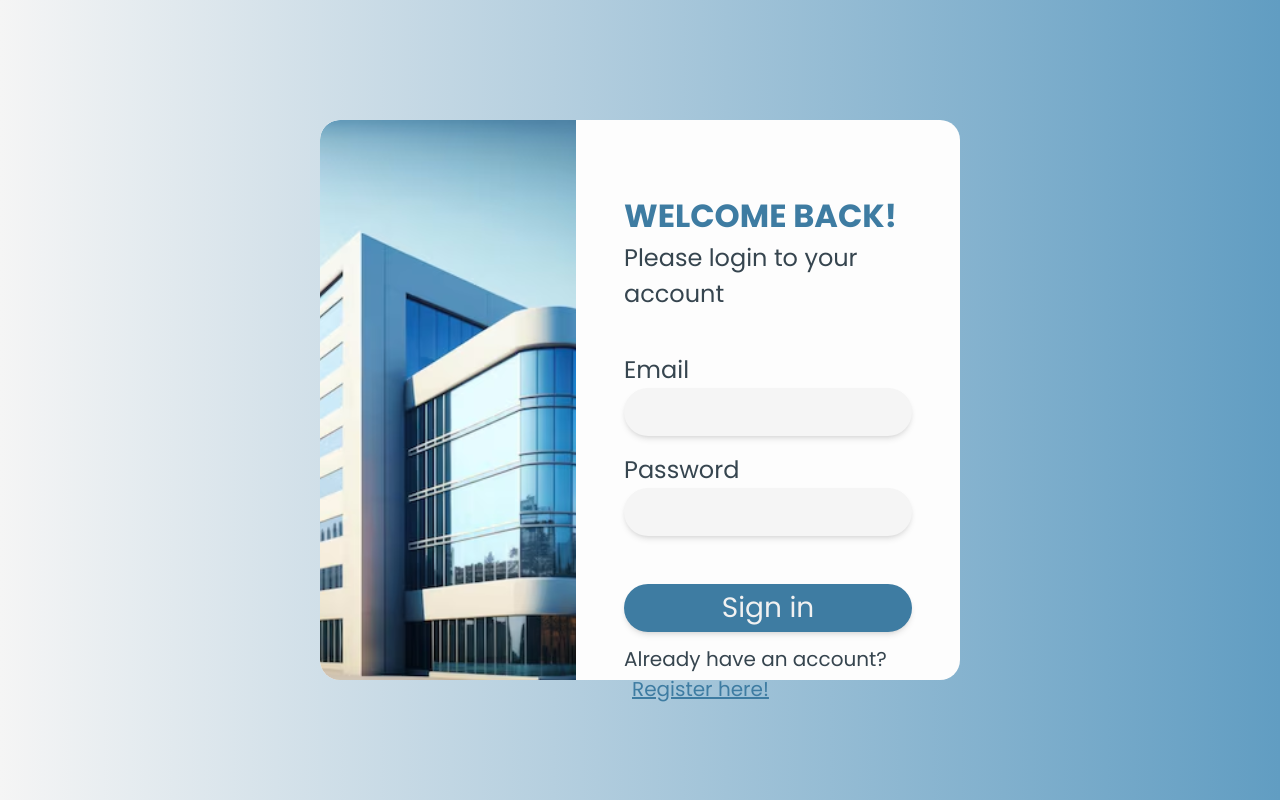
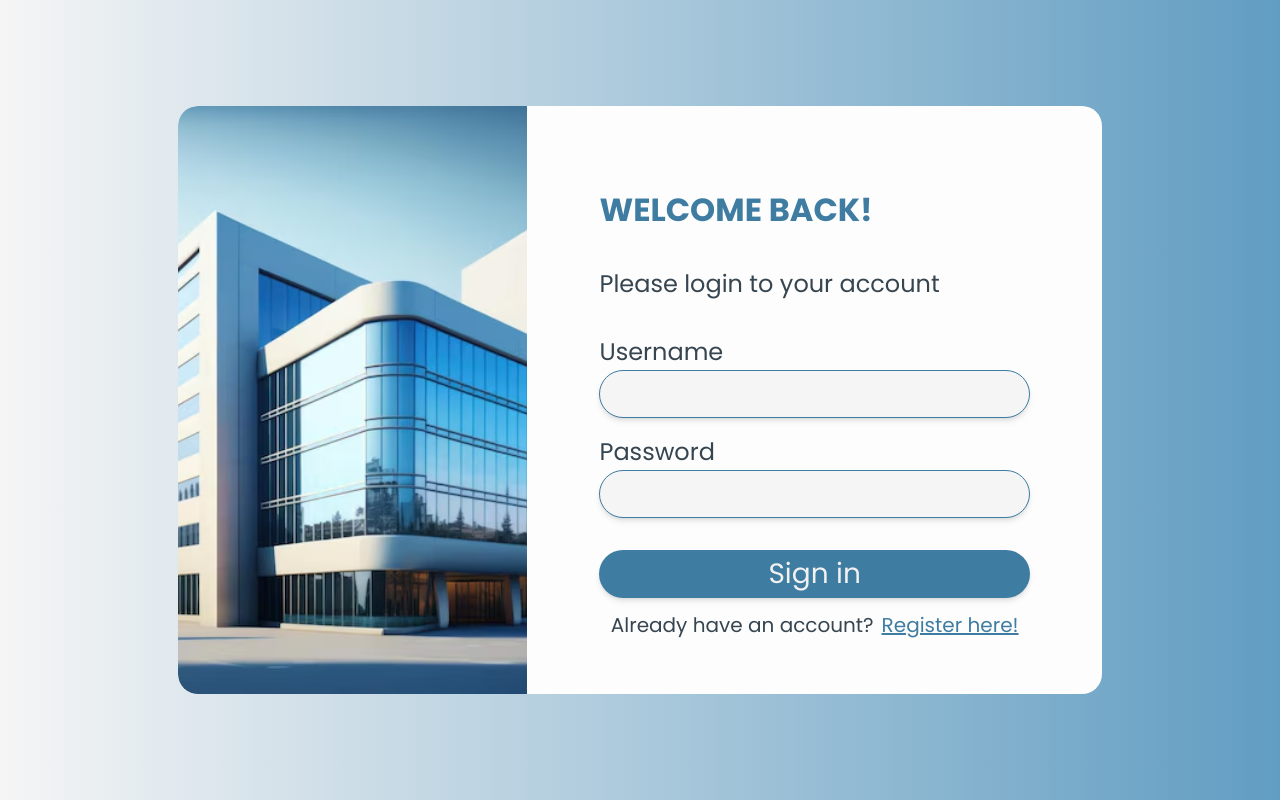
Before and after one commit to rastuak/EmpTracky, a React (Vite) app: page /login in a window 1280 px wide. Built offline with nearby package versions, Linux system fonts and the light colour scheme.

Commit message:
login page, register page

```diff
--- a/src/pages/HomePage.jsx
+++ b/src/pages/HomePage.jsx
@@ -36,7 +36,7 @@ export default function HomePage() {
           <FunnelSimple size={42} className="text-white" />
           <div className='flex justify-end items-center w-[7%]'>
             <select className="w-full h-[70%] rounded-md text-[#807F7F] hover:bg-gray-200 transition-all duration-200 focus:outline-none hover:cursor-pointer">
-              <option value="">Sort by.....</option>
+              <option value="name"></option>
               <option value="name">Name</option>
               <option value="division">Division</option>
               <option value="contract">Contract</option>
--- a/src/pages/LandingPage.jsx
+++ b/src/pages/LandingPage.jsx
@@ -1,6 +1,7 @@
 import React from 'react'
 import { useNavigate } from "react-router-dom";
 import logo from "../assets/images/empTrackyLogo.svg"
+import bg from "../assets/images/bgLanding.svg"
 
 
 const LandingPage = () => {
@@ -8,7 +9,11 @@ const navigate = useNavigate();
 
   return (
     <div className="h-screen w-screen flex flex-row items-center bg-gradient-to-b from-[#619DC2] to-emptracky-f5 overflow-hidden font-poppins">
-      <div className='w-[500px] flex flex-col justify-center items-center text-center text-emptracky-fd'>
+      <div className='w-[640px] h-963px ] bg-emptar flex flex-col '>
+
+      </div>
+
+      <div className='w-[500px] flex flex-col text-center text-emptracky-fd'>
         <div className='flex gap-3'>
           <img src={logo} />
           <h1 className=" font-bold text-[64px]">EmpTracky</h1>
@@ -19,9 +24,11 @@ const navigate = useNavigate();
         <button className="shadow-md w-full h-12 bg-emptracky-fd rounded-[50px] mt-7">
               <h1 className="text-emptracky-blue text-[28px]" onClick={() => navigate("/login")}>Sign in</h1>
         </button>
-        <button className="shadow-md w-full h-12 bg-emptracky-blue rounded-[50px] mt-7">
+        <span>
+          <button className="shadow-md w-full h-12 bg-emptracky-blue rounded-[50px] mt-7">
               <h1 className="text-emptracky-fd text-[28px]" onClick={() => navigate("/register")}>Sign up</h1>
-        </button>
+          </button>
+        </span>
         </div>
       </div>
 
--- a/src/pages/LoginPage.jsx
+++ b/src/pages/LoginPage.jsx
@@ -1,7 +1,8 @@
 import axios from "axios";
 import { useState } from "react";
 import { useNavigate } from "react-router-dom"
-import DashboardElement from "../components/ui/DashboardElement";
+import login from "../assets/images/bgLogin.svg"
+import { Eye, EyeSlash } from "@phosphor-icons/react";
 
 export default function LoginPage() {
   const [name, setName] = useState("");
@@ -21,18 +22,23 @@ export default function LoginPage() {
 
 
   return (
-    <div className="h-screen w-screen flex justify-center items-center bg-gradient-to-l from-[#619DC2] to-emptracky-f5 overflow-hidden font-poppins">
-      <div className="h-[70%] w-[50%] bg-emptracky-fd rounded-[20px] flex">
-        <div className="h-full  w-[40%] bg-login rounded-l-[20px]"/>
-        <div className="h-full  w-[60%] justify-center items-center p-12 mt-6">
+    <div className="min-h-screen  flex justify-center items-center bg-gradient-to-l from-[#619DC2] to-emptracky-f5 overflow-hidden font-poppins">
+      <div className=" relative flex flex-col m-6 space-y-8 bg-emptracky-fd rounded-[20px] md:flex-row">
+        <div className="relative">
+          <img src={login}
+          className="w-full h-full hidden rounded-l-[20px] md:block object-cover"/>
+
+        </div>
+
+        <div className="h-full  w-[60%] p-12 m-6 space-y-8 flex flex-col">
             <h1 className="text-emptracky-blue font-bold text-[32px]">WELCOME BACK!</h1>
             <h1 className="text-emptracky-darkgray text-[24px] mb-10">Please login to your account</h1>
 
           <div>
-            <h1 className="text-emptracky-darkgray text-[24px]">Email</h1>
-            <input className="shadow-md w-full h-12 bg-emptracky-f5 rounded-[50px] px-5" />
+            <h1 className="text-emptracky-darkgray text-[24px]">Username</h1>
+            <input className="shadow-md border border-emptracky-blue w-full h-12 bg-emptracky-f5 rounded-[30px] px-5 outline-emptracky-blue" />
             <h1 className="text-emptracky-darkgray text-[24px] mt-4">Password</h1>
-            <input className="shadow-md w-full h-12 bg-emptracky-f5 rounded-[50px] px-5" />
+            <input className="shadow-md border border-emptracky-blue w-full h-12 bg-emptracky-f5 rounded-[30px] px-5 outline-emptracky-blue" />
 
           </div>
 
--- a/src/pages/RegisterPage.jsx
+++ b/src/pages/RegisterPage.jsx
@@ -3,12 +3,15 @@ import { House, SignOut, UserCircle, UserPlus } from "@phosphor-icons/react";
 import { useNavigate } from "react-router-dom";
 import logo from "../assets/images/empTrackyLogo.svg"
 
+
 const RegisterPage = () => {
 const navigate = useNavigate();
 
   return (
-    <div className="h-screen w-screen flex justify-center items-center bg-no-repeat bg-cover bg-register overflow-hidden font-poppins gap-8">
-      <div className='w-[500px] flex flex-col justify-center items-center text-center text-emptracky-fd'>
+    <div overflow-hidden font-poppins gap-12>
+    <div className="h-screen w-screen flex justify-center items-center bg-no-repeat bg-cover bg-register ">
+
+      <div className='w-[500px] justify-center items-center text-center text-emptracky-fd hidden rounded-l-[20px] md:block object-cover'>
         <div className='flex gap-3'>
           <img src={logo} />
           <h1 className=" font-bold text-[64px]">EmpTracky</h1>
@@ -24,16 +27,16 @@ const navigate = useNavigate();
           </div>
 
           <div>
-            <h1 className="text-emptracky-darkgray text-[24px]">Full Name</h1>
-            <input className="shadow-md w-full h-12 bg-emptracky-f5 rounded-[50px] px-5" />
+            <h1 className="text-emptracky-darkgray text-[24px]">Userame</h1>
+            <input className="shadow-md w-full h-12 bg-emptracky-f5 rounded-[30px] px-5 border border-emptracky-blue" />
             <h1 className="text-emptracky-darkgray text-[24px]">Email</h1>
-            <input className="shadow-md w-full h-12 bg-emptracky-f5 rounded-[50px] px-5" />
+            <input className="shadow-md w-full h-12 bg-emptracky-f5 rounded-[30px] px-5 border border-emptracky-blue" />
             <h1 className="text-emptracky-darkgray text-[24px]">Phone Number</h1>
-            <input className="shadow-md w-full h-12 bg-emptracky-f5 rounded-[50px] px-5" />
+            <input className="shadow-md w-full h-12 bg-emptracky-f5 rounded-[30px] px-5 border border-emptracky-blue" />
             <h1 className="text-emptracky-darkgray text-[24px]">Password</h1>
-            <input className="shadow-md w-full h-12 bg-emptracky-f5 rounded-[50px] px-5" />
+            <input className="shadow-md w-full h-12 bg-emptracky-f5 rounded-[30px] px-5 border border-emptracky-blue" />
             <h1 className="text-emptracky-darkgray text-[24px]">Confirm Password</h1>
-            <input className="shadow-md w-full h-12 bg-emptracky-f5 rounded-[50px] px-5" />
+            <input className="shadow-md w-full h-12 bg-emptracky-f5 rounded-[30px] px-5 border border-emptracky-blue" />
 
           </div>
 
@@ -59,6 +62,9 @@ const navigate = useNavigate();
 
       </div>
     </div>
+    </div>
+
+
   )
 }
 
```
Also changed, not shown: src/assets/images/bgRegister.svg.
